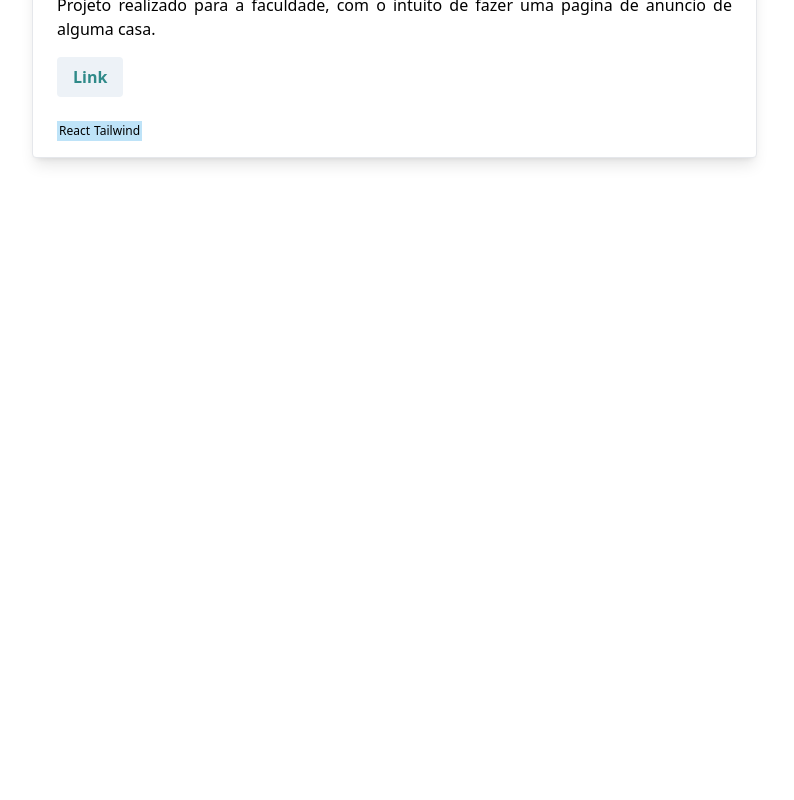
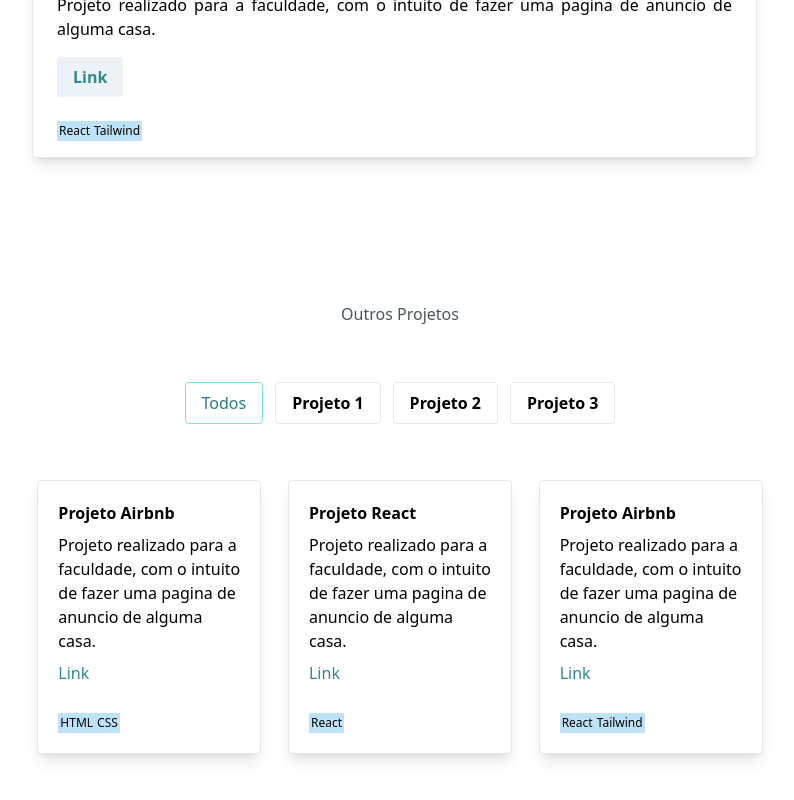
Before and after one commit to PeOliveira18/Portf-lio, a React (Vite) app: page / in a window 1280 px wide. Shown: the part 2679-3479 px from the top of the page, without its empty margins (240-1034 px from the left). Before the commit the page ends 2981 px from the top, so only its background shows below. Built offline with nearby package versions, Linux system fonts and the light colour scheme.

Commit message:
Mudancas

```diff
--- a/src/App.jsx
+++ b/src/App.jsx
@@ -2,6 +2,7 @@ import DivisaoSection from "./Components/Divisoes/divisao"
 import Experiencia from "./Components/Experiencia/experiencia"
 import Header from "./Components/Header/header"
 import Hero from "./Components/Hero/hero"
+import OutrosProjetos from "./Components/OutrosProjetos/outrosProjetos"
 import Projetos from "./Components/Projetos/projetos"
 import Sobre from "./Components/Sobre/sobre"
 
@@ -15,6 +16,7 @@ function App() {
       <Sobre/>
       <Experiencia/>
       <Projetos/>
+      <OutrosProjetos/>
     </>
   )
 }
--- /dev/null
+++ b/src/Components/BotaoCategorias/btnCategoria.jsx
@@ -0,0 +1,21 @@
+import { useState } from "react";
+
+function BtnCategorias({setCategoria}) {
+    const [selecionado, setSelecionado] = useState(0)
+    const mudaCategoria = (novaCategoria) => {
+        setCategoria(novaCategoria);
+        setSelecionado(novaCategoria);
+    };
+
+    return (
+            <div className="mt-14 mb-14 flex justify-center text-center gap-3">
+                <button className={`btn-categorias ${selecionado === 0 ? 'btn-categorias-ativo' : ''}`} onClick={() => mudaCategoria(0)}>Todos</button>
+                <button className={`btn-categorias ${selecionado === 1 ? 'btn-categorias-ativo' : ''}`} onClick={() => mudaCategoria(1)}>Projeto 1</button>
+                <button className={`btn-categorias ${selecionado === 2 ? 'btn-categorias-ativo' : ''}`} onClick={() => mudaCategoria(2)}>Projeto 2</button>
+                <button className={`btn-categorias ${selecionado === 3 ? 'btn-categorias-ativo' : ''}`} onClick={() => mudaCategoria(3)}>Projeto 3</button>
+
+            </div>
+    );
+}
+
+export default BtnCategorias;
--- /dev/null
+++ b/src/Components/OutrosProjetos/cardOutrosProjetos.jsx
@@ -0,0 +1,35 @@
+import { dadosOutrosProjetos } from "./infosOutrosProjetos";
+import { Badge } from "../Projetos/projetoCard";
+import { useState } from "react";
+import BtnCategorias from "../BotaoCategorias/btnCategoria";
+
+function CardOutrosProjetos() {
+    const [categoria, setCategoria] = useState(0)
+
+    return (
+        <>
+        <BtnCategorias setCategoria={setCategoria}/>
+        <div className="max-w-[736px] flex justify-around m-auto gap-4 mb-36">
+            {dadosOutrosProjetos.map((props, index) => (
+                (categoria === 0 || categoria === index + 1) &&(
+                <div key={index} className="w-[224px] max-h-screen border dark:border-0 bg-white-100 dark:bg-fundoIcon-1000 overflow-hidden rounded shadow-lg">
+                    <div className="p-5 text-left flex flex-col gap-2">
+                        <h1 className=" font-bold text-black dark:text-white-100">{props.titulo}</h1>
+                        <p className="text-black dark:text-white-100">{props.descricao}</p>
+                        <div>
+                            <a href="#" className="text-texto-100 hover:underline">Link</a>
+                        </div>
+                        <div className="pt-4">
+                            <span className={Badge}>{props.badge1}</span>
+                            {props.badge2 && <span className={Badge}>{props.badge2}</span>}
+                        </div>
+                    </div>
+                </div>
+                )
+            ))}
+        </div>
+        </>
+    );
+}
+
+export default CardOutrosProjetos;
--- /dev/null
+++ b/src/Components/OutrosProjetos/infosOutrosProjetos.jsx
@@ -0,0 +1,19 @@
+export const dadosOutrosProjetos= [
+        {
+            titulo: 'Projeto Airbnb',
+            descricao: 'Projeto realizado para a faculdade, com o intuito de fazer uma pagina de anuncio de alguma casa.',
+            badge1: 'HTML',
+            badge2: 'CSS'
+        },
+        {
+            titulo: 'Projeto React',
+            descricao: 'Projeto realizado para a faculdade, com o intuito de fazer uma pagina de anuncio de alguma casa.',
+            badge1: 'React',
+        },
+        {
+            titulo: 'Projeto Airbnb',
+            descricao: 'Projeto realizado para a faculdade, com o intuito de fazer uma pagina de anuncio de alguma casa.',
+            badge1: 'React',
+            badge2: 'Tailwind'
+        }
+]
--- /dev/null
+++ b/src/Components/OutrosProjetos/outrosProjetos.jsx
@@ -0,0 +1,14 @@
+import CardOutrosProjetos from "./cardOutrosProjetos";
+
+function OutrosProjetos() {
+    return (
+        <section>
+            <div className="m-auto text-center text-texto-700">
+                <p>Outros Projetos</p>
+                <CardOutrosProjetos/>
+            </div>
+        </section>
+    );
+}
+
+export default OutrosProjetos;
--- a/src/index.css
+++ b/src/index.css
@@ -28,6 +28,14 @@
         @apply rounded-full bg-texto-100 py-3 px-5 items-center cursor-pointer w-fit mx-auto dark:text-texto-300 text-white-100 font-bold hover:bg-texto-500
     }
 
+    .btn-categorias{
+        @apply bg-transparent hover:bg-white-200 dark:hover:bg-fundoIcon-500 text-black dark:text-white-100 font-semibold py-2 px-4 border dark:border-gray-700 rounded
+    }
+
+    .btn-categorias-ativo{
+        @apply bg-transparent hover:bg-fundoIcon-1100 dark:hover:bg-fundoIcon-1200 text-texto-900 dark:text-texto-800 font-medium py-2 px-4 border dark:border-texto-800 rounded border-texto-800
+    }
+
     .topicos{
         @apply m-auto text-center max-w-[736px] pb-36
     }
--- a/tailwind.config.js
+++ b/tailwind.config.js
@@ -27,7 +27,9 @@ export default {
           700: '#ffffff44',
           800: '#E2E8F0',
           900: '#BEE3F8',
-          1000: '#2D3748'
+          1000: '#2D3748',
+          1100: '#E6FFFA',
+          1200: '#273841'
         },
         texto:{
           100: '#2F8A89',
@@ -35,7 +37,10 @@ export default {
           300: '#1A202C',
           400: '#90CDF4',
           500: '#2f8a88d0',
-          600: '#90CDF4'
+          600: '#90CDF4',
+          700: '#4A555E',
+          800: '#80E4D7',
+          900: '#2C7A7B'
         }
       },
     },
```
